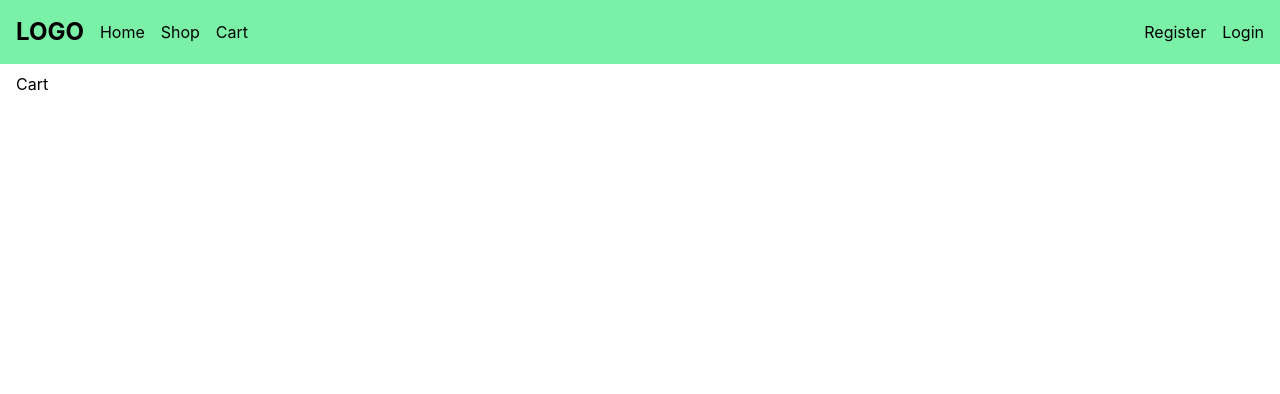
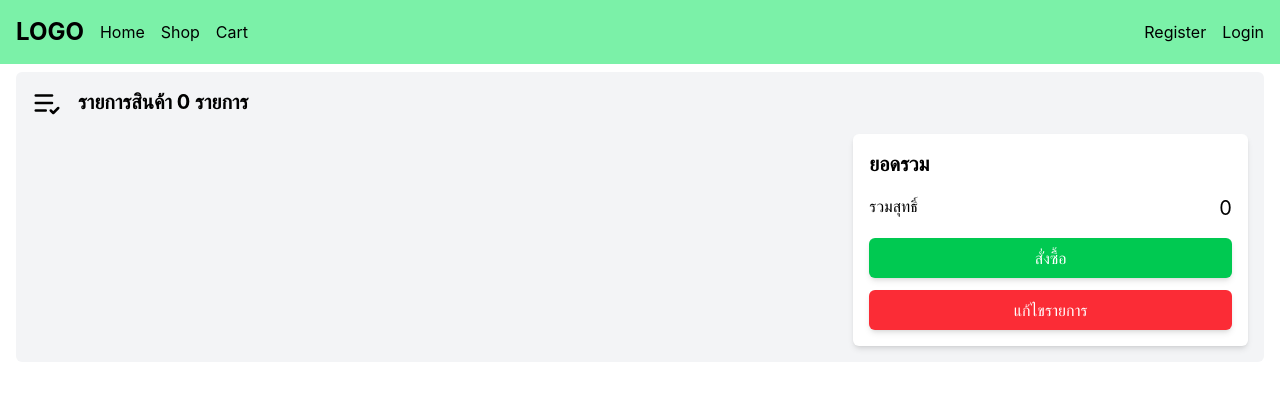
Before and after one commit to Subterrorl/Ecom, a React (Vite) app in the folder client/: page /cart in a window 1280 px wide. Shown: the top 394 px of the page. Built offline with nearby package versions, Linux system fonts and the light colour scheme.

Commit message:
day 23 ListCardCart

```diff
--- a/client/src/components/card/CartCard.jsx
+++ b/client/src/components/card/CartCard.jsx
@@ -1,7 +1,8 @@
 //rafce
 import React from "react";
-import { Trash2 } from "lucide-react";
+import { Trash2, Minus, Plus } from "lucide-react";
 import useEcomStore from "../../store/ecom-store";
+import { Link } from "react-router-dom";
 const CartCard = () => {
   const carts = useEcomStore((state) => state.carts);
   const actionUpdateQuantity = useEcomStore(
@@ -22,9 +23,13 @@ const CartCard = () => {
             {/*row 1*/}
             <div className="flex justify-between mb-2">
               <div className="flex gap-2 items-center">
+                {item.images && item.images.length > 0 ? (
+                  <img className="w-16 h-16" src={item.images[0].url} alt="" />
+                ) : (
                   <div className="w-16 h-16 bg-gray-200 rounded-md flex justify-center text-center items-center">
                     No Image
                   </div>
+                )}
 
                 <div>
                   <p className="font-bold">{item.title}</p>
@@ -45,14 +50,14 @@ const CartCard = () => {
                   onClick={() => actionUpdateQuantity(item.id, item.count - 1)}
                   className="px-2 py-1 bg-gray-200 rounded-md hover:bg-red-300"
                 >
-                  -
+                  <Minus size={14} />
                 </button>
                 <span className="px-4">{item.count}</span>
                 <button
                   onClick={() => actionUpdateQuantity(item.id, item.count + 1)}
                   className="px-2 py-1 bg-gray-200 rounded-md hover:bg-green-300"
                 >
-                  +
+                  <Plus size={14} />
                 </button>
               </div>
               <div className="font-bold text-blue-500">{item.price}</div>
@@ -64,9 +69,11 @@ const CartCard = () => {
           <span>รวม</span>
           <span>{getTotalPrice()}</span>
         </div>
+        <Link to={"/cart"}>
           <button className="mt-4 bg-green-500 hover:bg-green-700 text-white w-full py-2 rounded-md shadow-md">
             ดำเนินการชำระเงิน
           </button>
+        </Link>
       </div>
     </div>
   );
--- /dev/null
+++ b/client/src/components/card/ListCardCart.jsx
@@ -0,0 +1,75 @@
+//rafce
+import React from "react";
+import { ListCheck } from "lucide-react";
+import useEcomStore from "../../store/ecom-store";
+import { Link } from "react-router-dom";
+
+const ListCardCart = () => {
+  const carts = useEcomStore((state) => state.carts);
+  const getTotalPrice = useEcomStore((state) => state.getTotalPrice);
+  return (
+    <div className="bg-gray-100 rounded-md p-4">
+      {/*Header */}
+      <div className="flex gap-4 mb-4">
+        <ListCheck size={30} />
+        <p className="text-xl font-bold">รายการสินค้า {carts.length} รายการ</p>
+      </div>
+      {/*List */}
+      <div className="grid grid-cols-1 md:grid-cols-3 gap-4">
+        {/*Left */}
+        <div className="col-span-2">
+          {/*card*/}
+          {carts.map((item, index) => (
+            <div key={index} className="bg-white p-2 rounded-md shadow-md mb-2">
+              {/*row 1*/}
+              <div className="flex justify-between mb-2">
+                <div className="flex gap-2 items-center">
+                  {item.images && item.images.length > 0 ? (
+                    <img
+                      className="w-16 h-16"
+                      src={item.images[0].url}
+                      alt=""
+                    />
+                  ) : (
+                    <div className="w-16 h-16 bg-gray-200 rounded-md flex justify-center text-center items-center">
+                      No Image
+                    </div>
+                  )}
+
+                  <div>
+                    <p className="font-bold">{item.title}</p>
+                    <p className="text-sm">
+                      {item.price} x {item.count}
+                    </p>
+                  </div>
+                </div>
+              </div>
+            </div>
+          ))}
+        </div>
+        {/*Right */}
+        <div className="bg-white p-4 rounded-md shadow-md space-y-4">
+          <p className="text-xl font-bold">ยอดรวม</p>
+          <div className="flex justify-between">
+            <span>รวมสุทธิ์</span>
+            <span className="text-xl">{getTotalPrice()}</span>
+          </div>
+          <div className="flex flex-col gap-3">
+            <Link>
+              <button className="bg-green-500 rounded-md p-2  w-full text-white py-2 shadow-md hover:bg-green-700 cursor-pointer">
+                สั่งซื้อ
+              </button>
+            </Link>
+            <Link to={"/shop"}>
+              <button className="bg-red-500 rounded-md p-2  w-full text-white py-2 shadow-md hover:bg-red-700 cursor-pointer">
+                แก้ไขรายการ
+              </button>
+            </Link>
+          </div>
+        </div>
+      </div>
+    </div>
+  );
+};
+
+export default ListCardCart;
--- a/client/src/pages/Cart.jsx
+++ b/client/src/pages/Cart.jsx
@@ -1,10 +1,13 @@
 //rafce
-import React from 'react'
+import React from "react";
+import ListCardCart from "../components/card/ListCardCart";
 
 const Cart = () => {
   return (
-    <div>Cart</div>
-  )
-}
+    <div>
+      <ListCardCart />
+    </div>
+  );
+};
 
-export default Cart
+export default Cart;
```
Lines whose indentation alone changed are shown as unchanged.
